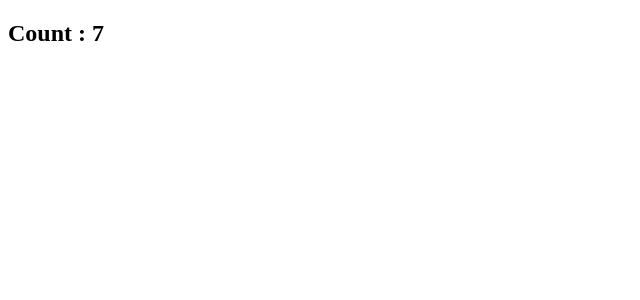
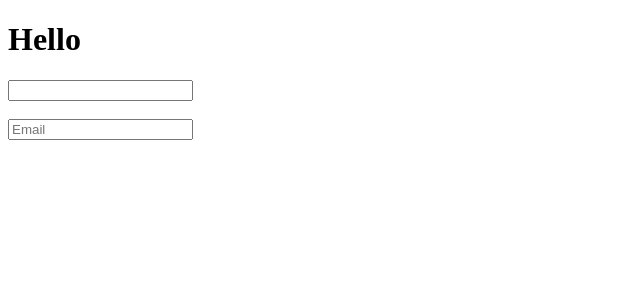
Before and after one commit to NeerajSharma30/React-Js, a React (Vite) app: page / in a window 1280 px wide. Shown: the top 300 px of the page, without its empty margins (0-640 px from the left). Built offline with nearby package versions, Linux system fonts and the light colour scheme.

Commit message:
NEw Topic

```diff
--- /dev/null
+++ b/src/All Topics/12_UseEffectEvent/AutoSaveForm.jsx
@@ -0,0 +1,28 @@
+import { useState, useEffect, useEffectEvent } from "react";
+
+const AutoSaveForm = () => {
+  const [formData, SetFormData] = useState({ name: " ", email: "" });
+  return (
+    <>
+      <h1>Hello</h1>
+      <form>
+        <input
+          type="text"
+          placeholder="Name"
+          value={formData.name}
+          onChange={(e) => SetFormData({ ...formData, name: e.target.value })}
+        />
+        <br />
+        <br />
+        <input
+          type="email "
+          placeholder="Email"
+          value={formData.email}
+          onChange={(e) => SetFormData({ ...formData, email: e.target.value })}
+        />
+      </form>
+    </>
+  );
+};
+
+export default AutoSaveForm;
--- a/src/App.jsx
+++ b/src/App.jsx
@@ -24,6 +24,7 @@ import Home from "./All Topics/10_Routs/Home";
 import About from "./All Topics/10_Routs/About";
 import Contect from "./All Topics/10_Routs/Contect";
 import Timer from "./All Topics/12_UseEffectEvent/Timer";
+import AutoSaveForm from "./All Topics/12_UseEffectEvent/AutoSaveForm";
 
 const App = () => {
   {
@@ -74,9 +75,10 @@ const App = () => {
           <Route path="/user/:id" element={<User />} />
           <Route path="*" element={<User />} />
         </Routes>
-      </BrowserRouter>*/}
+      </BrowserRouter>
 
-      <Timer />
+      <Timer />*/}
+      <AutoSaveForm />
     </>
   );
 };
```
